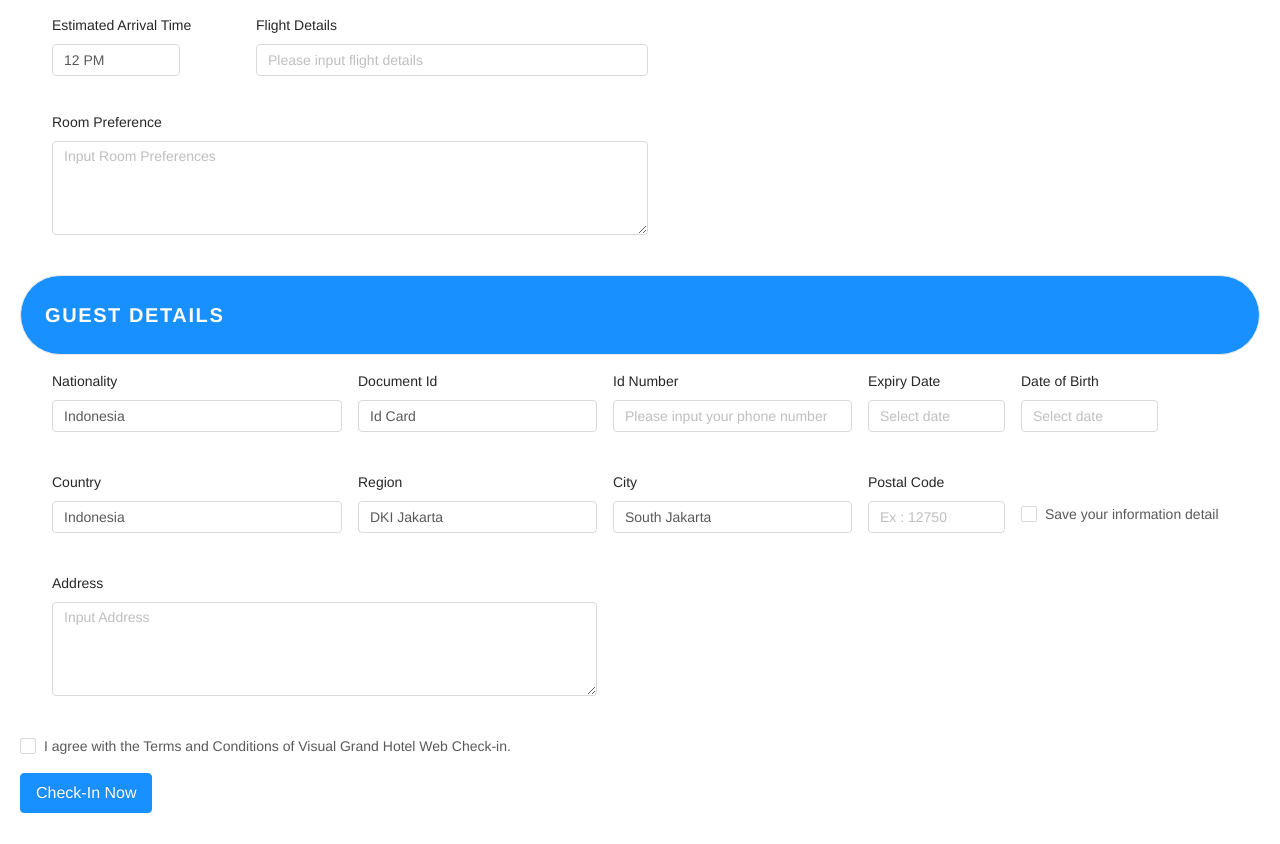
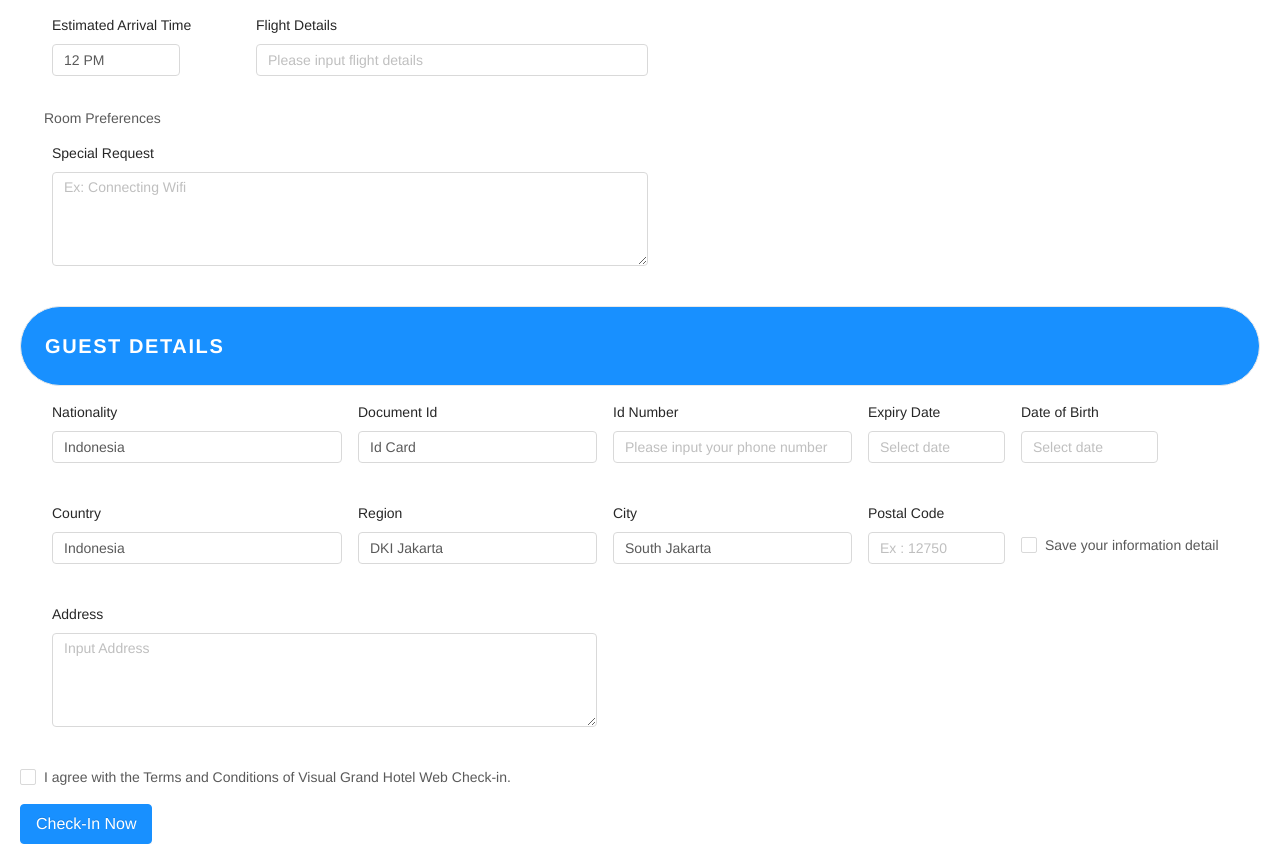
Before and after one commit to cybanjar/precheck-in, a Vue app: page /about in a window 1280 px wide. Shown: the part 984-1828 px from the top of the page. Before the commit the page ends 1797 px from the top, so only its background shows below. Built offline with nearby package versions, Linux system fonts and the light colour scheme.

Commit message:
update lagi bre

```diff
--- a/src/views/About.vue
+++ b/src/views/About.vue
@@ -108,7 +108,7 @@
         @ok="handleOk"
         @cancel="handleCancel"
       >
-        <p>Standart Back Color</p>
+        <p>Standart Color</p>
         <a href="#" onclick="return false;" @mouseover="gantiHeaderClass('#E8505B')">Red</a>
         <br />
         <a href="#" onclick="return false;" @mouseover="gantiHeaderClass('green')">Green</a>
@@ -280,6 +280,7 @@
               </a-row>
               <a-row class="ml-4">
                 <a-col>
+                  <p>Room Preferences</p>
                   <a-form-item label v-show="showSmoking">
                     <a-radio-group name="radioGroup">
                       <a-radio :value="1">Non Smoking</a-radio>
@@ -302,8 +303,8 @@
               </a-row>
               <a-row class="ml-4" :gutter="[16, 8]">
                 <a-col :span="12" :xl="12" :xs="24">
-                  <a-form-item label="Room Preference">
-                    <a-textarea placeholder="Input Room Preferences" :rows="4" />
+                  <a-form-item label="Special Request">
+                    <a-textarea placeholder="Ex: Connecting Wifi" :rows="4" />
                   </a-form-item>
                 </a-col>
               </a-row>
```
